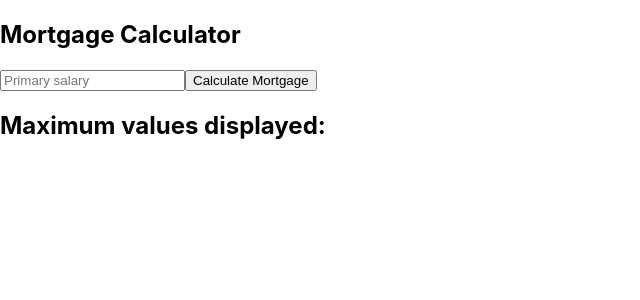
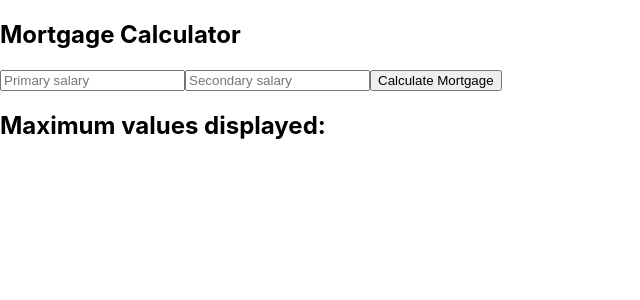
Before and after one commit to AndrewRhysGray/Mortgage_lab, a React (Create React App) app: page / in a window 1280 px wide. Shown: the top 300 px of the page, without its empty margins (0-640 px from the left). Built offline with nearby package versions, Linux system fonts and the light colour scheme.

Commit message:
more refactoring and secod form created

```diff
--- a/src/components/Mortgage.js
+++ b/src/components/Mortgage.js
@@ -1,6 +1,6 @@
 import React from 'react'
 
-function Mortgage ({salary, propertyValue}) {
+function Mortgage ({salary, secondarySalary, propertyValue}) {
   return (
     <li>
     <h4>{propertyValue}</h4>
--- a/src/components/MortgageForm.js
+++ b/src/components/MortgageForm.js
@@ -5,9 +5,11 @@
   constructor(props){
     super (props)
     this.state = {
-      salary: ''
+      salary: '',
+      secondarySalary: ''
     }
     this.handlePrimarySalaryChange = this.handlePrimarySalaryChange.bind(this)
+    this.handleSecondarySalaryChange = this.handleSecondarySalaryChange.bind(this)
     this.handleMortgageSubmit = this.handleMortgageSubmit.bind(this)
 
 
@@ -15,6 +17,10 @@
 
   handlePrimarySalaryChange(event){
 this.setState({salary: event.target.value})
+  }
+
+  handleSecondarySalaryChange(event){
+    this.setState({secondarySalary: event.target.value})
   }
 
   handleMortgageSubmit(event){
@@ -35,6 +41,12 @@
       onChange = {this.handlePrimarySalaryChange}
       />
       <input
+      type ='text'
+      placeholder='Secondary salary'
+      value={this.state.secondarySalary}
+      onChange = {this.handleSecondarySalaryChange}
+      />
+      <input
       type="submit"
       value="Calculate Mortgage"
       />
--- a/src/components/MortgageList.js
+++ b/src/components/MortgageList.js
@@ -8,10 +8,12 @@
   return (
     <Mortgage
     salary={mortgage.salary}
+    secondarySalary={mortgage.secondarySalary}
     propertyValue={mortgage.propertyValue}
     key={mortgage.id}
   >
   {mortgage.salary}
+  // {mortgage.secondarySalary}
   </Mortgage>
 
   )
--- a/src/containers/MortgageBox.js
+++ b/src/containers/MortgageBox.js
@@ -7,7 +7,9 @@
 constructor(props) {
   super (props)
   this.state = {
-    mortgages: []
+    mortgages: [
+
+    ]
   }
   this.handleMortgageAddition =  this.handleMortgageAddition.bind(this)
 
```
